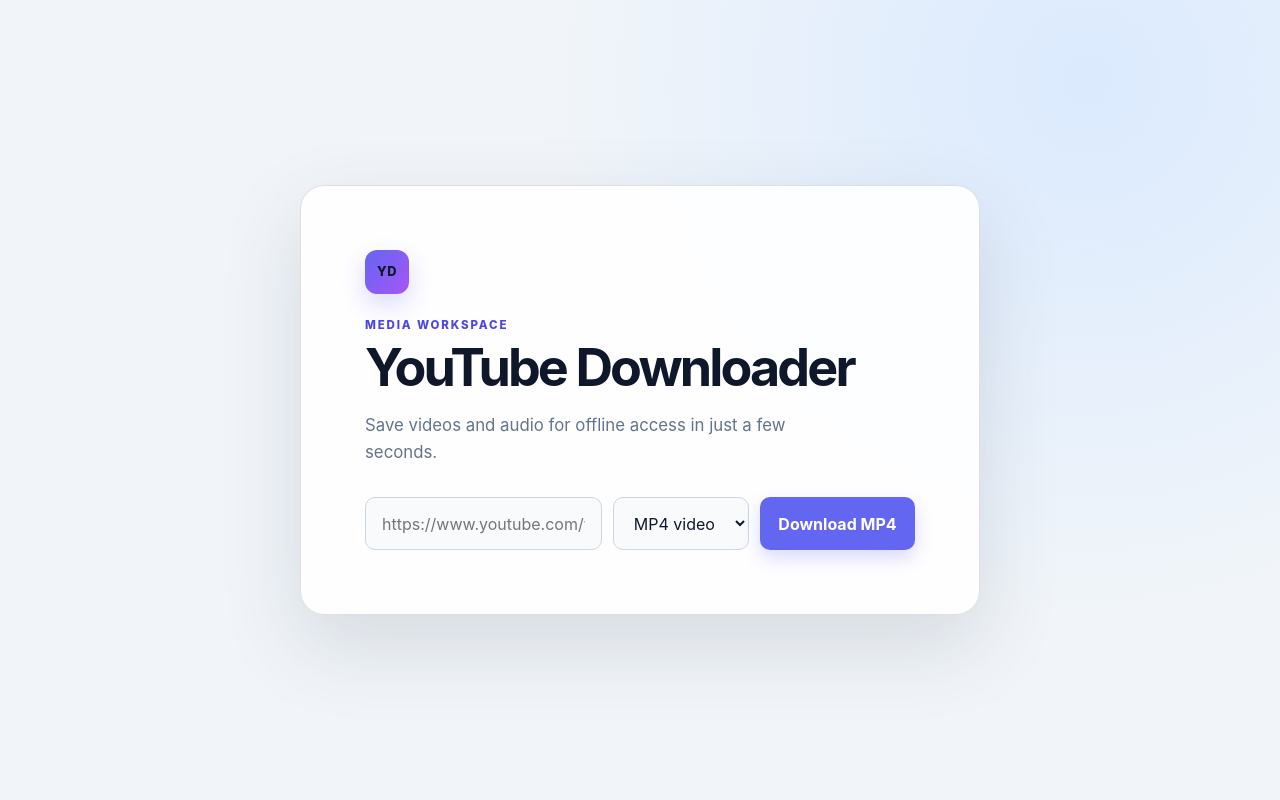
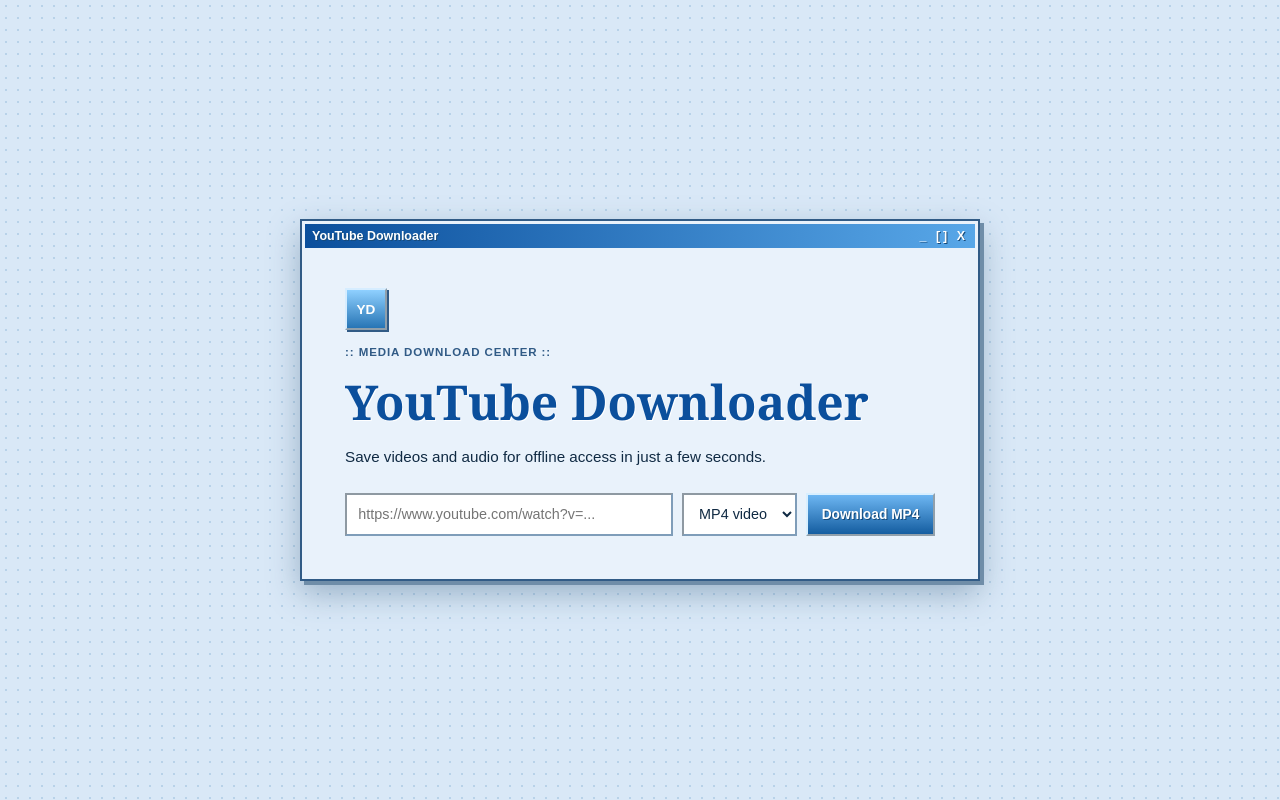
Before and after one commit to ButterMyLoaf23/Youtube-Downloader, a website: page public/index.html in a window 1280 px wide. Drawn offline with Linux system fonts and the light colour scheme.

Commit message:
Changed the style to early 2000s style

```diff
--- a/public/css/style.css
+++ b/public/css/style.css
@@ -1,43 +1,87 @@
 :root {
   color-scheme: light dark;
-  font-family: Inter, ui-sans-serif, system-ui, -apple-system, BlinkMacSystemFont, "Segoe UI", sans-serif;
-  --page-bg: #0b1120;
-  --page-glow: #172554;
-  --card-bg: rgba(15, 23, 42, .88);
-  --card-border: rgba(148, 163, 184, .2);
-  --text: #f8fafc;
-  --muted: #a5b4fc;
-  --body-muted: #94a3b8;
-  --input-bg: #0f172a;
-  --input-border: #334155;
-  --accent: #6366f1;
-  --accent-strong: #4f46e5;
-  --accent-glow: rgba(99, 102, 241, .32);
-  --panel-bg: rgba(2, 6, 23, .45);
+  font-family: Arial, Helvetica, sans-serif;
+  --page-bg: #d9e8f7;
+  --page-pattern: #b8d2e9;
+  --window-bg: #e9f2fb;
+  --window-border: #315b86;
+  --title-start: #0b4f9c;
+  --title-end: #58a7e8;
+  --title-text: #fff;
+  --text: #102a43;
+  --muted: #315b86;
+  --input-bg: #fff;
+  --input-border: #7f9db9;
+  --button-start: #6db6f2;
+  --button-end: #145da0;
+  --panel-bg: #d5e7f7;
+  --shadow: #6f8da8;
 }
 
 * { box-sizing: border-box; }
-body { margin: 0; min-height: 100vh; display: grid; place-items: center; padding: 1.5rem; background: radial-gradient(circle at 15% 15%, var(--page-glow), transparent 34rem), var(--page-bg); color: var(--text); }
-main { width: min(100%, 680px); padding: clamp(2rem, 6vw, 4rem); border: 1px solid var(--card-border); border-radius: 24px; background: var(--card-bg); box-shadow: 0 30px 80px rgba(2, 6, 23, .3); backdrop-filter: blur(18px); }
-.brand-mark { display: grid; width: 44px; height: 44px; place-items: center; margin-bottom: 1.5rem; border-radius: 12px; background: linear-gradient(135deg, var(--accent), #a855f7); box-shadow: 0 10px 24px var(--accent-glow); font-size: .8rem; font-weight: 800; letter-spacing: .04em; }
-.eyebrow { margin: 0 0 .65rem; color: var(--muted); font-size: .72rem; font-weight: 800; letter-spacing: .16em; }
-h1 { margin: 0; font-size: clamp(2rem, 6vw, 3.25rem); letter-spacing: -.055em; line-height: 1; }
-.intro { max-width: 480px; margin: 1.1rem 0 0; color: var(--body-muted); font-size: 1.05rem; line-height: 1.6; }
-form { display: grid; grid-template-columns: minmax(0, 1fr) auto auto; gap: .7rem; margin-top: 2rem; }
-input, select { min-width: 0; padding: .9rem 1rem; border: 1px solid var(--input-border); border-radius: 10px; outline: none; background: var(--input-bg); color: var(--text); font: inherit; transition: border-color .2s, box-shadow .2s; }
-input:focus, select:focus { border-color: var(--accent); box-shadow: 0 0 0 3px var(--accent-glow); }
-button { padding: .9rem 1.15rem; border: 0; border-radius: 10px; background: var(--accent); color: white; font: inherit; font-weight: 750; white-space: nowrap; cursor: pointer; box-shadow: 0 8px 18px var(--accent-glow); transition: background .2s, transform .2s, box-shadow .2s; }
-button:hover { background: var(--accent-strong); transform: translateY(-1px); }
+
+body {
+  margin: 0;
+  min-height: 100vh;
+  display: grid;
+  place-items: center;
+  padding: 1.5rem;
+  color: var(--text);
+  background-color: var(--page-bg);
+  background-image: radial-gradient(var(--page-pattern) 1px, transparent 1px);
+  background-size: 12px 12px;
+}
+
+main {
+  width: min(100%, 680px);
+  padding: 3px;
+  border: 2px solid var(--window-border);
+  background: var(--window-bg);
+  box-shadow: 4px 4px 0 var(--shadow), 0 12px 30px #345a7a66;
+}
+
+.window-bar {
+  display: flex;
+  justify-content: space-between;
+  padding: 5px 7px;
+  background: linear-gradient(90deg, var(--title-start), var(--title-end));
+  color: var(--title-text);
+  font-size: .78rem;
+  font-weight: bold;
+  text-shadow: 1px 1px #174b7a;
+}
+
+.window-buttons { letter-spacing: 3px; }
+.page-content { padding: clamp(1.25rem, 5vw, 2.5rem); }
+.brand-mark { display: grid; width: 42px; height: 42px; place-items: center; margin-bottom: 1rem; border: 2px outset #d6edff; background: linear-gradient(#8fd0ff, #2775b5); color: white; font-size: .85rem; font-weight: bold; box-shadow: 2px 2px 0 #315b86; }
+.eyebrow { margin: 0 0 .7rem; color: var(--muted); font-size: .72rem; font-weight: bold; letter-spacing: .08em; }
+h1 { margin: 0; color: #0b4f9c; font-family: Georgia, "Times New Roman", serif; font-size: clamp(2rem, 6vw, 3rem); text-shadow: 1px 1px #fff; }
+.intro { margin: .75rem 0 0; color: var(--text); font-size: .95rem; line-height: 1.5; }
+
+form { display: grid; grid-template-columns: minmax(0, 1fr) auto auto; gap: .55rem; margin-top: 1.5rem; }
+input, select { min-width: 0; padding: .65rem .7rem; border: 2px inset #d8e8f6; border-right-color: var(--input-border); border-bottom-color: var(--input-border); outline: none; background: var(--input-bg); color: var(--text); font: .9rem Arial, sans-serif; }
+input:focus, select:focus { outline: 2px dotted #e07b00; outline-offset: 1px; }
+button { padding: .65rem .85rem; border: 2px outset #d8efff; background: linear-gradient(var(--button-start), var(--button-end)); color: white; font: bold .86rem Arial, sans-serif; text-shadow: 1px 1px #174b7a; cursor: pointer; transition: filter .2s, transform .2s; }
+button:hover { filter: brightness(1.15); transform: translateY(-2px); }
+button:active { border-style: inset; transform: translateY(1px); }
 button:disabled { cursor: wait; opacity: .7; transform: none; }
-.progress-panel { margin-top: 1.5rem; padding: 1rem; border: 1px solid var(--card-border); border-radius: 12px; background: var(--panel-bg); }
-.progress-heading { display: flex; align-items: center; justify-content: space-between; gap: 1rem; color: var(--text); font-size: .92rem; font-weight: 650; }
-.progress-track { position: relative; height: 7px; margin: .85rem 0 .65rem; overflow: hidden; border-radius: 999px; background: var(--input-border); }
-.progress-bar { position: absolute; width: 42%; height: 100%; border-radius: inherit; background: linear-gradient(90deg, #6366f1, #a855f7, #22d3ee); box-shadow: 0 0 16px var(--accent-glow); animation: progress-slide 1.35s ease-in-out infinite; }
-.pulse-dot { width: 8px; height: 8px; flex: 0 0 auto; border-radius: 50%; background: #22d3ee; box-shadow: 0 0 0 0 rgba(34, 211, 238, .6); animation: pulse 1.5s infinite; }
+
+.progress-panel { margin-top: 1.25rem; padding: .85rem; border: 2px inset #d8e8f6; background: var(--panel-bg); }
+.progress-heading { display: flex; align-items: center; justify-content: space-between; gap: 1rem; color: var(--text); font-size: .85rem; font-weight: bold; }
+.progress-track { position: relative; height: 15px; margin: .7rem 0 .55rem; overflow: hidden; border: 2px inset #b7d2e8; background: #edf7ff; }
+.progress-bar { position: absolute; width: 38%; height: 100%; background: repeating-linear-gradient(135deg, #1976bd 0 8px, #65b8f0 8px 16px); animation: progress-slide 1.2s linear infinite; }
+.pulse-dot { width: 9px; height: 9px; flex: 0 0 auto; border: 1px solid #174b7a; border-radius: 50%; background: #ffb000; animation: pulse 1.3s infinite; }
 .progress-panel small { margin-top: 0; }
-@keyframes progress-slide { 0% { transform: translateX(-110%); } 50% { transform: translateX(135%); } 100% { transform: translateX(270%); } }
-@keyframes pulse { 70% { box-shadow: 0 0 0 8px transparent; } 100% { box-shadow: 0 0 0 0 transparent; } }
-@media (prefers-color-scheme: light) { :root { --page-bg: #f1f5f9; --page-glow: #dbeafe; --card-bg: rgba(255, 255, 255, .9); --card-border: rgba(100, 116, 139, .22); --text: #0f172a; --muted: #4f46e5; --body-muted: #64748b; --input-bg: #f8fafc; --input-border: #cbd5e1; --accent-glow: rgba(79, 70, 229, .2); --panel-bg: rgba(241, 245, 249, .8); } body { background: radial-gradient(circle at 85% 10%, var(--page-glow), transparent 34rem), var(--page-bg); } main { box-shadow: 0 30px 80px rgba(51, 65, 85, .15); } }
+
+@keyframes progress-slide { from { transform: translateX(-110%); } to { transform: translateX(290%); } }
+@keyframes pulse { 50% { opacity: .35; transform: scale(.7); } }
+
+@media (prefers-color-scheme: dark) {
+  :root { --page-bg: #172536; --page-pattern: #263d55; --window-bg: #26394d; --window-border: #7ea4c8; --text: #e4f1fc; --muted: #b8d9f4; --input-bg: #102030; --input-border: #8aaaca; --panel-bg: #1c3044; --shadow: #0b1420; }
+  h1 { color: #8ccaff; text-shadow: 1px 1px #102030; }
+  .progress-track { background: #102030; }
+}
+
 @media (max-width: 680px) { form { grid-template-columns: 1fr 1fr; } input { grid-column: 1 / -1; } }
 @media (max-width: 420px) { form { grid-template-columns: 1fr; } input { grid-column: auto; } select, button { width: 100%; } }
-@media (prefers-reduced-motion: reduce) { *, *::before, *::after { scroll-behavior: auto !important; animation-duration: .01ms !important; transition-duration: .01ms !important; } }
+@media (prefers-reduced-motion: reduce) { *, *::before, *::after { animation-duration: .01ms !important; transition-duration: .01ms !important; } }
--- a/public/index.html
+++ b/public/index.html
@@ -8,10 +8,12 @@
   </head>
   <body>
     <main>
-      <div class="brand-mark" aria-hidden="true">YD</div>
-      <p class="eyebrow">MEDIA WORKSPACE</p>
-      <h1>YouTube Downloader</h1>
-      <p class="intro">Save videos and audio for offline access in just a few seconds.</p>
+      <div class="window-bar"><span>YouTube Downloader</span><span class="window-buttons" aria-hidden="true">_ [] X</span></div>
+      <div class="page-content">
+        <div class="brand-mark" aria-hidden="true">YD</div>
+        <p class="eyebrow">:: MEDIA DOWNLOAD CENTER ::</p>
+        <h1>YouTube Downloader</h1>
+        <p class="intro">Save videos and audio for offline access in just a few seconds.</p>
       <form id="download-form" action="/download" method="post">
         <input id="url" name="url" type="url" placeholder="https://www.youtube.com/watch?v=..." required maxlength="2048" autocomplete="off">
         <select id="format" name="format" aria-label="Download format">
@@ -30,6 +32,7 @@
         </div>
         <small id="progress-help">The download will begin automatically when it is ready.</small>
       </section>
+      </div>
     </main>
     <script src="/js/app.js" defer></script>
   </body>
```
